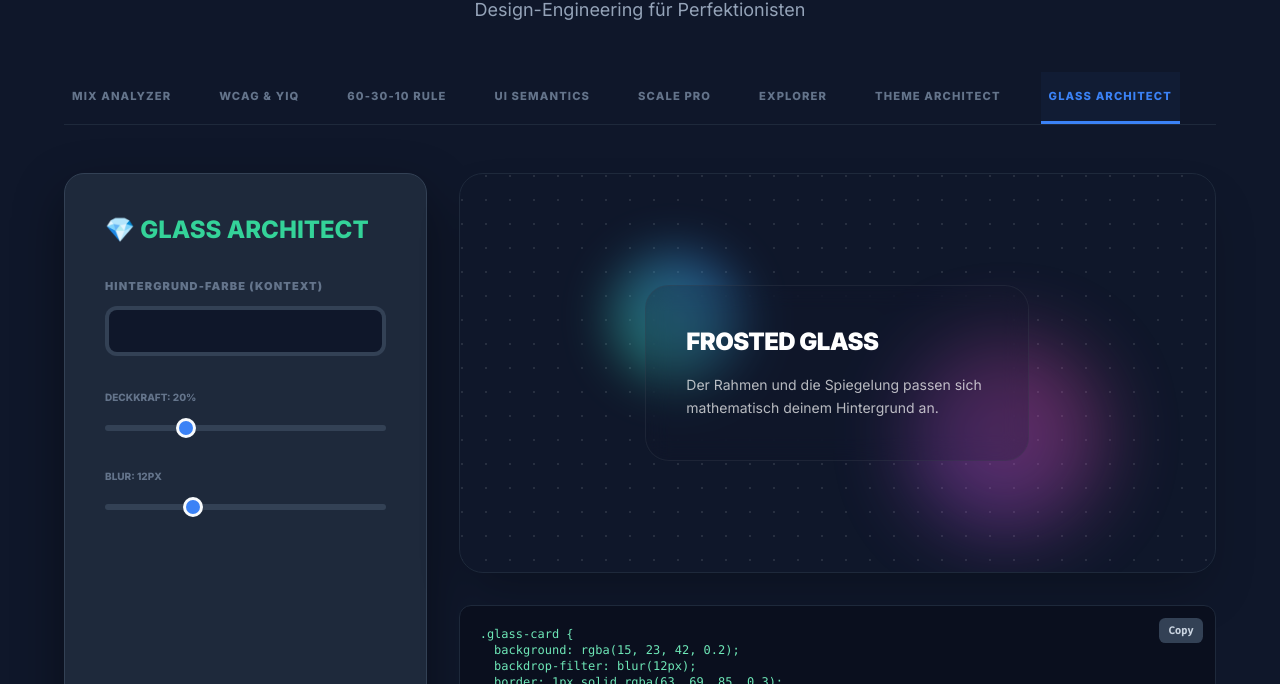
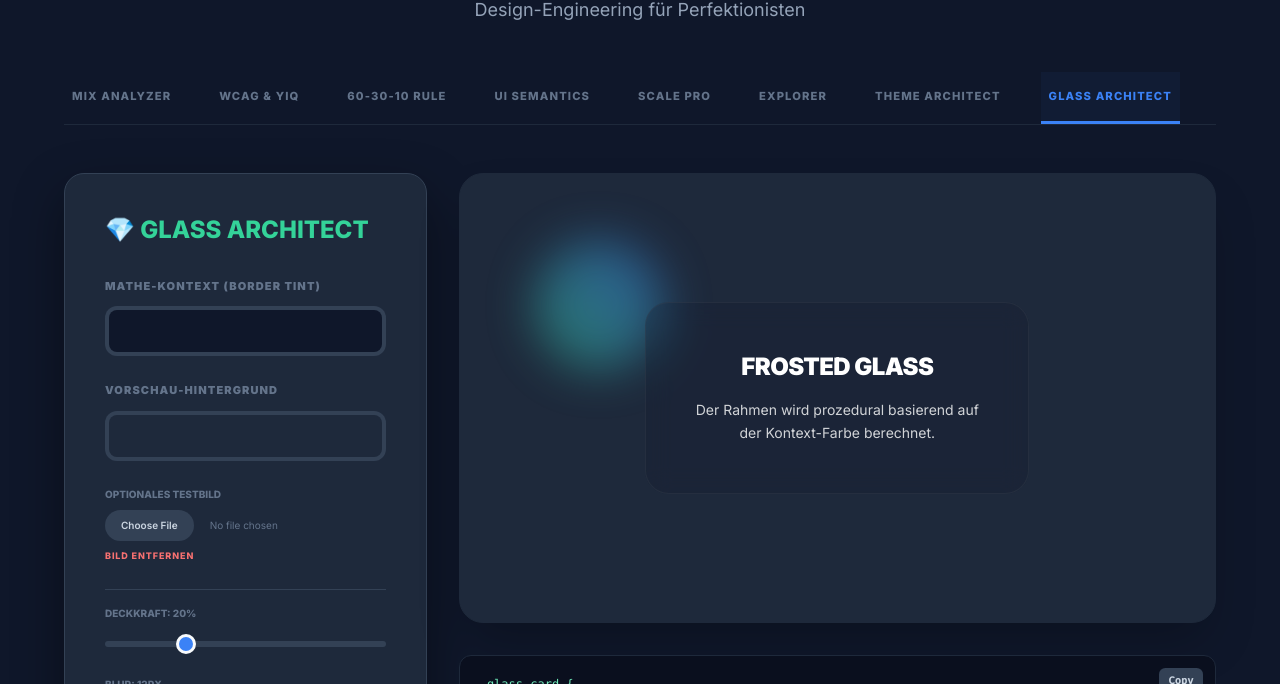
Before and after one commit to RaptorXilef/color-architect-suite, a plain HTML site: page color-architect-suite/index.html in a window 1280 px wide. Both pictures are taken after a click on the button "GLASS ARCHITECT". Shown: the part 116-800 px from the top of the page. Drawn offline with nearby package versions, Linux system fonts and the light colour scheme.

Commit message:
feat(glass): add sole features
### Was neu ist:

1. **Getrennte Steuerung**: Du kannst jetzt die **Kontext-Farbe** (die mathematisch berechnet, wie der Rahmen getönt wird) unabhängig von der **Vorschau-Hintergrundfarbe** festlegen.
2. **Bild-Upload**: Es gibt nun ein Upload-Feld, mit dem du ein beliebiges JPG oder PNG hinter das Glas legen kannst. So siehst du exakt, wie der Blur-Effekt auf Texturen oder Fotos reagiert.
3. **Visual Debugging**: Die animierten Elemente im Hintergrund helfen dabei, die Lichtbrechung des Glases auch bei statischen Bildern besser zu beurteilen.

```diff
--- a/color-architect-suite/index.html
+++ b/color-architect-suite/index.html
@@ -5,9 +5,7 @@
     <meta name="viewport" content="width=device-width, initial-scale=1.0">
     <meta name="author" content="Felix Maywald / RaptorXilef">
     <meta name="copyright" content="© [2025] Felix Maywald">
-    <!-- Quelle (GitHub-Repository) -->
-    <!-- Quelle: https://github.com/RaptorXilef/color-architect-suite -->
-    <title>Color Architect Suite</title>
+    <title>Color Architect Suite - Ultimate Edition</title>
     <script src="https://cdn.tailwindcss.com"></script>
     <style>
         @import url('https://fonts.googleapis.com/css2?family=Inter:wght@400;600;800;900&family=Fira+Code:wght@400;500&display=swap');
@@ -129,7 +127,7 @@
                     </div>
                     <div class="card overflow-hidden flex flex-col shadow-2xl">
                         <div id="conPreview" class="flex-grow p-16 flex flex-col items-center justify-center text-center transition-all duration-500">
-                            <h3 id="conPreviewText" class="text-4xl font-black mb-4 tracking-tighter uppercase">Vorschau</h3>
+                            <h3 id="conPreviewText" class="text-4xl font-black mb-4 tracking-tighter uppercase text-white">Vorschau</h3>
                             <p id="ratioRes" class="text-xl font-mono font-bold"></p>
                         </div>
                         <div id="wcagBadge" class="p-4 text-center text-xs font-black uppercase tracking-widest text-white">Ratio Check</div>
@@ -143,8 +141,8 @@
                     <div class="flex flex-col md:flex-row justify-between items-center mb-12 gap-6">
                         <h2 class="text-2xl font-bold">📐 Prozeduraler Designer</h2>
                         <div class="flex p-1.5 bg-slate-900 rounded-xl border border-slate-700">
-                            <button onclick="setRuleMode('light')" id="rule-l" class="px-6 py-2 text-[11px] font-black rounded-lg uppercase">Light</button>
-                            <button onclick="setRuleMode('dark')" id="rule-d" class="px-6 py-2 text-[11px] font-black rounded-lg uppercase ml-2 bg-blue-600">Dark</button>
+                            <button onclick="setRuleMode('light')" id="rule-l" class="px-6 py-2 text-[11px] font-black rounded-lg uppercase transition-all">Light</button>
+                            <button onclick="setRuleMode('dark')" id="rule-d" class="px-6 py-2 text-[11px] font-black rounded-lg uppercase transition-all ml-2 bg-blue-600">Dark</button>
                         </div>
                     </div>
                     <div class="grid md:grid-cols-3 gap-12">
@@ -243,36 +241,46 @@
                 </div>
             </div>
 
-            <!-- 8. GLASS ARCHITECT (OPTIMIERT) -->
+            <!-- 8. GLASS ARCHITECT (OPTIMIERT MIT BILD-TEST) -->
             <div id="panel-glass" class="tab-panel hidden">
                 <div class="grid md:grid-cols-3 gap-8">
                     <div class="card p-10">
                         <h2 class="text-2xl font-bold text-emerald-400 mb-8 uppercase">💎 Glass Architect</h2>
-                        <div class="space-y-8">
+                        <div class="space-y-6">
                             <div>
-                                <label class="block text-[11px] font-black uppercase text-slate-500 mb-3 tracking-widest">Hintergrund-Farbe (Kontext)</label>
-                                <input type="color" id="glassBg" value="#0f172a" oninput="updateGlass();">
+                                <label class="block text-[11px] font-black uppercase text-slate-500 mb-3 tracking-widest">Mathe-Kontext (Border Tint)</label>
+                                <input type="color" id="glassContext" value="#0f172a" oninput="updateGlass();">
                             </div>
                             <div>
-                                <label class="block text-[10px] font-bold text-slate-500 mb-2 uppercase">Deckkraft: <span id="glassOpacityVal">20%</span></label>
-                                <input type="range" id="glassOpacity" min="5" max="60" step="5" value="20" oninput="updateGlass();" class="custom-range">
+                                <label class="block text-[11px] font-black uppercase text-slate-500 mb-3 tracking-widest">Vorschau-Hintergrund</label>
+                                <input type="color" id="glassVisualBg" value="#1e293b" oninput="updateGlass();">
                             </div>
                             <div>
-                                <label class="block text-[10px] font-bold text-slate-500 mb-2 uppercase">Blur: <span id="glassBlurVal">12px</span></label>
-                                <input type="range" id="glassBlur" min="0" max="40" step="1" value="12" oninput="updateGlass();" class="custom-range">
+                                <label class="block text-[10px] font-bold text-slate-500 mb-2 uppercase">Optionales Testbild</label>
+                                <input type="file" id="glassImageInput" accept="image/*" onchange="handleGlassImage(this)" class="block w-full text-[10px] text-slate-500 file:mr-4 file:py-2 file:px-4 file:rounded-full file:border-0 file:text-[10px] file:font-semibold file:bg-slate-700 file:text-slate-300 hover:file:bg-slate-600">
+                                <button onclick="clearGlassImage()" class="mt-2 text-[9px] font-bold text-red-400 uppercase tracking-widest">Bild entfernen</button>
+                            </div>
+                            <div class="pt-4 border-t border-slate-700 space-y-6">
+                                <div>
+                                    <label class="block text-[10px] font-bold text-slate-500 mb-2 uppercase">Deckkraft: <span id="glassOpacityVal">20%</span></label>
+                                    <input type="range" id="glassOpacity" min="5" max="60" step="5" value="20" oninput="updateGlass();" class="custom-range">
+                                </div>
+                                <div>
+                                    <label class="block text-[10px] font-bold text-slate-500 mb-2 uppercase">Blur: <span id="glassBlurVal">12px</span></label>
+                                    <input type="range" id="glassBlur" min="0" max="40" step="1" value="12" oninput="updateGlass();" class="custom-range">
+                                </div>
                             </div>
                         </div>
                     </div>
                     <div class="md:col-span-2 space-y-8">
-                        <!-- GLASS PREVIEW -->
-                        <div id="glassPreviewContainer" class="rounded-3xl p-16 glass-bg-pattern flex items-center justify-center relative overflow-hidden border border-slate-800 shadow-2xl transition-colors duration-500" style="min-height: 400px;">
-                            <!-- Floating decorative element to see blur -->
-                            <div class="absolute w-32 h-32 rounded-full bg-gradient-to-tr from-emerald-400 to-blue-500 blur-xl opacity-60 animate-pulse" style="top: 20%; left: 20%;"></div>
-                            <div class="absolute w-48 h-48 rounded-full bg-gradient-to-tr from-purple-500 to-pink-500 blur-2xl opacity-40" style="bottom: 10%; right: 15%;"></div>
+                        <!-- GLASS PREVIEW CONTAINER -->
+                        <div id="glassPreviewContainer" class="rounded-3xl p-16 glass-bg-pattern flex items-center justify-center relative overflow-hidden border border-slate-800 shadow-2xl bg-cover bg-center transition-all duration-500" style="min-height: 450px;">
+                            <!-- Floating decorative element -->
+                            <div class="absolute w-32 h-32 rounded-full bg-gradient-to-tr from-emerald-400 to-blue-500 blur-xl opacity-60 animate-pulse" style="top: 15%; left: 10%;"></div>
 
-                            <div id="glassPreviewPane" class="w-full max-w-sm p-10 rounded-3xl border transition-all duration-300 relative z-10">
+                            <div id="glassPreviewPane" class="w-full max-w-sm p-12 rounded-3xl border transition-all duration-300 relative z-10 text-center">
                                 <h4 class="text-2xl font-black tracking-tight mb-4 uppercase">Frosted Glass</h4>
-                                <p class="text-sm opacity-70 leading-relaxed">Der Rahmen und die Spiegelung passen sich mathematisch deinem Hintergrund an.</p>
+                                <p class="text-sm opacity-80 leading-relaxed">Der Rahmen wird prozedural basierend auf der Kontext-Farbe berechnet.</p>
                             </div>
                         </div>
                         <div class="code-block text-emerald-300"><button class="copy-btn" onclick="copyContent(event, 'glassOutput')">Copy</button><pre id="glassOutput" class="text-xs"></pre></div>
@@ -280,7 +288,7 @@
                 </div>
             </div>
 
-            <!-- 9. GRADIENT LAB (NEU) -->
+            <!-- 9. GRADIENT LAB -->
             <div id="panel-grad" class="tab-panel hidden">
                 <div class="grid md:grid-cols-3 gap-8">
                     <div class="card p-10">
@@ -321,9 +329,21 @@
         // --- MATH HELPERS ---
         const hexToRgb = (hex) => {
             const r = /^#?([a-f\d]{2})([a-f\d]{2})([a-f\d]{2})$/i.exec(hex);
-            return r ? { r: parseInt(r[1], 16), g: parseInt(r[2], 16), b: parseInt(r[3], 16) } : null;
+            return r ? { r: parseInt(result ? result[1] : 0, 16), g: parseInt(result ? result[2] : 0, 16), b: parseInt(result ? result[3] : 0, 16) } : {r:0,g:0,b:0};
         };
+
+        // Improved hexToRgb to be safer
+        function safeHexToRgb(hex) {
+            const result = /^#?([a-f\d]{2})([a-f\d]{2})([a-f\d]{2})$/i.exec(hex);
+            return result ? {
+                r: parseInt(result[1], 16),
+                g: parseInt(result[2], 16),
+                b: parseInt(result[3], 16)
+            } : {r: 0, g: 0, b: 0};
+        }
+
         const rgbToHex = (r, g, b) => "#" + ((1 << 24) + (r << 16) + (g << 8) + b).toString(16).slice(1);
+
         const mix = (c1, c2, weight) => {
             const r = Math.round(c1.r * weight + c2.r * (1 - weight));
             const g = Math.round(c1.g * weight + c2.g * (1 - weight));
@@ -382,8 +402,7 @@
         function updateMix() {
             const bIn = document.getElementById('mixBaseColor'), tIn = document.getElementById('mixTargetColor');
             if(!bIn || !tIn) return;
-            const b = hexToRgb(bIn.value), t = hexToRgb(tIn.value);
-            if(!b || !t) return;
+            const b = safeHexToRgb(bIn.value), t = safeHexToRgb(tIn.value);
             const bAvg = (b.r + b.g + b.b)/3, tAvg = (t.r + t.g + t.b)/3;
             let partner = tAvg > bAvg ? {r:255, g:255, b:255, name:'white'} : {r:0, g:0, b:0, name:'black'};
             const ds = [(t.r-b.r)/(partner.r-b.r), (t.g-b.g)/(partner.g-b.g), (t.b-b.b)/(partner.b-b.b)].filter(v=>isFinite(v)&&!isNaN(v));
@@ -394,7 +413,7 @@
         function updateContrast() {
             const bgIn = document.getElementById('conBgColor'), darkIn = document.getElementById('conDarkText'), lightIn = document.getElementById('conLightText');
             if(!bgIn || !darkIn || !lightIn) return;
-            const bg = hexToRgb(bgIn.value), dark = hexToRgb(darkIn.value), light = hexToRgb(lightIn.value);
+            const bg = safeHexToRgb(bgIn.value), dark = safeHexToRgb(darkIn.value), light = safeHexToRgb(lightIn.value);
             const isL = getYIQ(bg) >= 128;
             const txt = isL ? dark : light, txtHex = isL ? darkIn.value : lightIn.value;
             const ratio = getContrast(bg, txt).toFixed(2);
@@ -413,7 +432,7 @@
         function updateRule() {
             const accIn = document.getElementById('ruleAccent');
             if(!accIn) return;
-            const acc = hexToRgb(accIn.value);
+            const acc = safeHexToRgb(accIn.value);
             let b = ruleMode === 'light' ? "#F8FAFC" : "#0F172A";
             let s = ruleMode === 'light' ? mix(acc, {r:255,g:255,b:255}, 0.1).hex : mix(acc, {r:15,g:23,b:42}, 0.15).hex;
             const bar = document.getElementById('ruleBar');
@@ -428,7 +447,7 @@
         function updateSemantic() {
             const bIn = document.getElementById('semBase');
             if(!bIn) return;
-            const brand = hexToRgb(bIn.value);
+            const brand = safeHexToRgb(bIn.value);
             const states = [{n:'Info', c:{r:59,g:130,b:246}}, {n:'Success', c:{r:34,g:197,b:94}}, {n:'Warning', c:{r:234,g:179,b:8}}, {n:'Danger', c:{r:239,g:68,b:68}}];
             const cont = document.getElementById('semContainer');
             if(!cont) return;
@@ -448,7 +467,7 @@
         function updateScale() {
             const aIn = document.getElementById('scaleA'), bIn = document.getElementById('scaleB'), cIn = document.getElementById('scaleCount');
             if(!aIn || !bIn || !cIn) return;
-            const a = hexToRgb(aIn.value), b = hexToRgb(bIn.value), count = parseInt(cIn.value);
+            const a = safeHexToRgb(aIn.value), b = safeHexToRgb(bIn.value), count = parseInt(cIn.value);
             document.getElementById('scCountText').innerText = count;
             document.getElementById('sc-mono').classList.toggle('bg-blue-600', scaleType==='mono');
             document.getElementById('sc-duo').classList.toggle('bg-blue-600', scaleType==='duo');
@@ -469,7 +488,7 @@
         function updateExplorer() {
             const bIn = document.getElementById('expBase');
             if(!bIn) return;
-            const bg = hexToRgb(bIn.value), hsl = rgbToHsl(bg.r, bg.g, bg.b);
+            const bg = safeHexToRgb(bIn.value), hsl = rgbToHsl(bg.r, bg.g, bg.b);
             const res = document.getElementById('expResults');
             if(!res) return;
             res.innerHTML = '';
@@ -491,7 +510,7 @@
         function updateQuiet() {
             const bIn = document.getElementById('quietBase');
             if(!bIn) return;
-            const bg = hexToRgb(bIn.value);
+            const bg = safeHexToRgb(bIn.value);
             const isDark = themeMode === 'dark';
             document.getElementById('tm-l').classList.toggle('bg-blue-600', !isDark);
             document.getElementById('tm-d').classList.toggle('bg-blue-600', isDark);
@@ -507,24 +526,47 @@
             }
         }
 
-        // --- GLASS ARCHITECT FIX ---
+        // --- GLASS ARCHITECT (NEW & IMPROVED) ---
+        function handleGlassImage(input) {
+            const file = input.files[0];
+            if (!file) return;
+            const reader = new FileReader();
+            reader.onload = function(e) {
+                document.getElementById('glassPreviewContainer').style.backgroundImage = `url(${e.target.result})`;
+            };
+            reader.readAsDataURL(file);
+        }
+
+        function clearGlassImage() {
+            document.getElementById('glassPreviewContainer').style.backgroundImage = '';
+            document.getElementById('glassImageInput').value = '';
+        }
+
         function updateGlass() {
-            const bgHex = document.getElementById('glassBg').value;
+            const contextHex = document.getElementById('glassContext').value;
+            const visualBgHex = document.getElementById('glassVisualBg').value;
             const op = document.getElementById('glassOpacity').value / 100;
             const blur = document.getElementById('glassBlur').value;
-            const bg = hexToRgb(bgHex);
+
+            const contextRgb = safeHexToRgb(contextHex);
+            const visualRgb = safeHexToRgb(visualBgHex);
+
             document.getElementById('glassOpacityVal').innerText = (op*100) + "%";
             document.getElementById('glassBlurVal').innerText = blur + "px";
 
-            // Set context background
-            document.getElementById('glassPreviewContainer').style.backgroundColor = bgHex;
+            // Set visual container background
+            document.getElementById('glassPreviewContainer').style.backgroundColor = visualBgHex;
 
-            const isLight = getYIQ(bg) >= 128;
-            const tintBase = isLight ? {r:0,g:0,b:0} : {r:255,g:255,b:255};
-            const borderRgb = mix(bg, tintBase, 0.8);
+            const isLightContext = getYIQ(contextRgb) >= 128;
+
+            // Border Tint: Mix context with white/black to get harmonious border
+            const tintBase = isLightContext ? {r:0,g:0,b:0} : {r:255,g:255,b:255};
+            const borderRgb = mix(contextRgb, tintBase, 0.8);
             const borderRgba = `rgba(${borderRgb.r}, ${borderRgb.g}, ${borderRgb.b}, 0.3)`;
-            const paneRgba = isLight ? `rgba(255, 255, 255, ${op})` : `rgba(15, 23, 42, ${op})`;
-            const text = isLight ? "#000" : "#fff";
+
+            // Pane background based on context for harmony
+            const paneRgba = isLightContext ? `rgba(255, 255, 255, ${op})` : `rgba(${contextRgb.r}, ${contextRgb.g}, ${contextRgb.b}, ${op})`;
+            const text = getYIQ(visualRgb) >= 128 ? "#000" : "#fff";
 
             const pane = document.getElementById('glassPreviewPane');
             pane.style.background = paneRgba;
@@ -537,7 +579,9 @@
 `.glass-card {
   background: ${paneRgba};
   backdrop-filter: blur(${blur}px);
+  -webkit-backdrop-filter: blur(${blur}px);
   border: 1px solid ${borderRgba};
+  border-radius: 24px;
   color: ${text};
 }`;
         }
@@ -550,7 +594,7 @@
             const soft = document.getElementById('gradSoft').checked;
             document.getElementById('gradAngleVal').innerText = angle + "deg";
 
-            const sRgb = hexToRgb(start), eRgb = hexToRgb(end);
+            const sRgb = safeHexToRgb(start), eRgb = safeHexToRgb(end);
             let css;
             if(soft) {
                 const mid = mix(sRgb, eRgb, 0.5);
```
